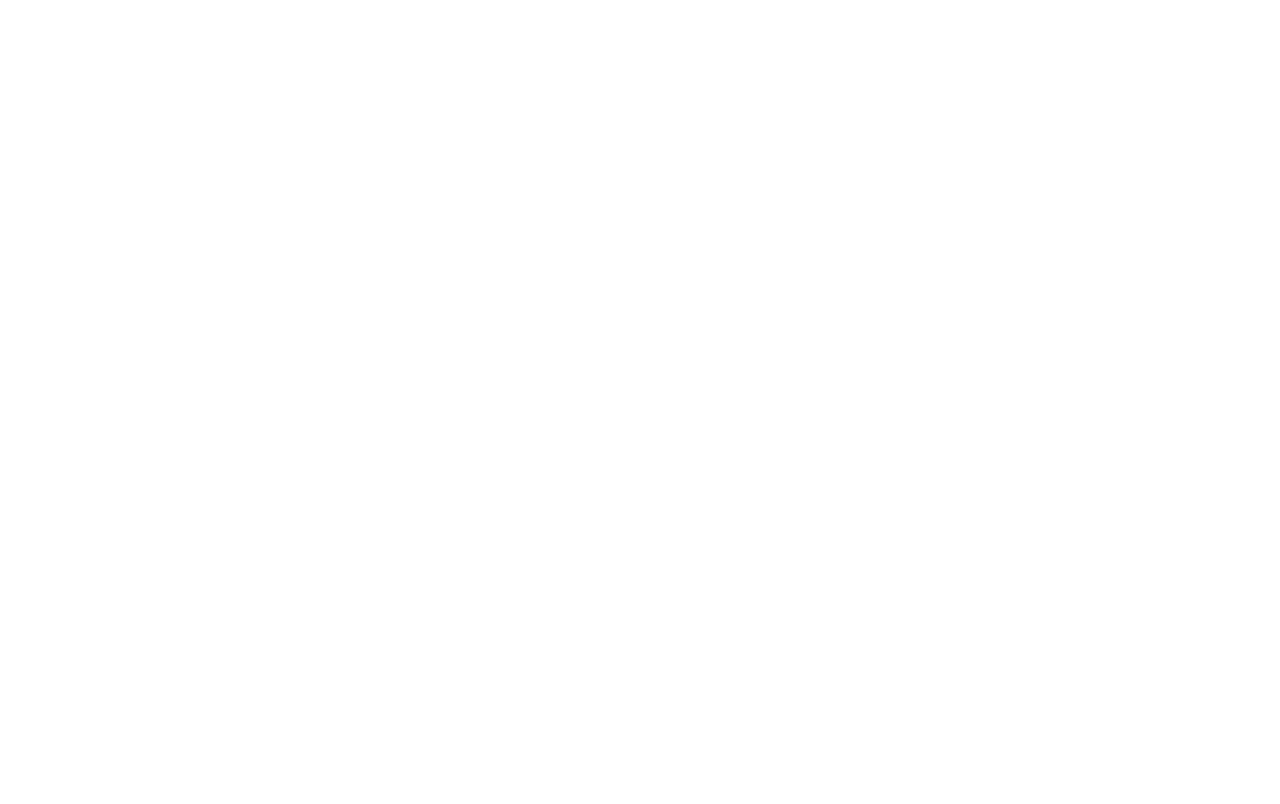
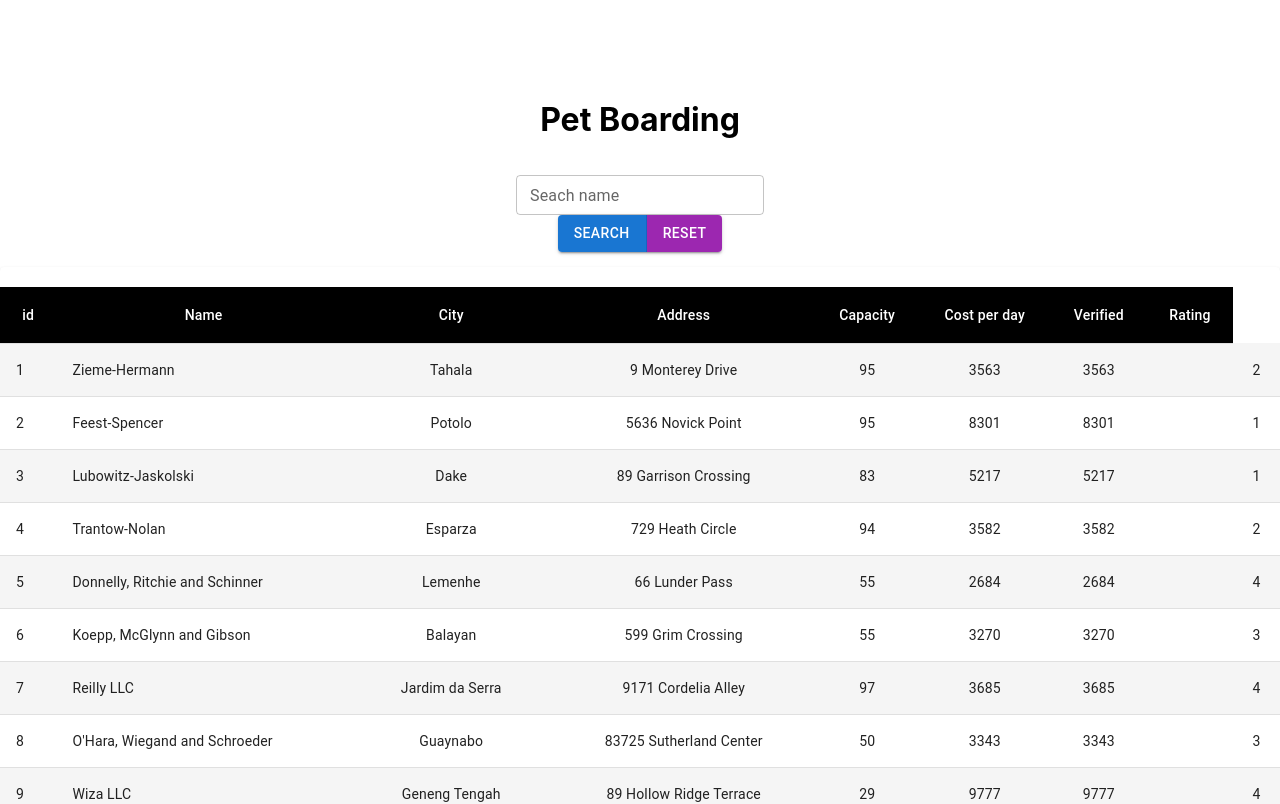
Before and after one commit to abckyadav/pet-boarding, a React (Vite) app: page / in a window 1280 px wide. Shown: the top 804 px of the page. Built offline with nearby package versions, Linux system fonts and the light colour scheme; data requests are answered from the project's data file.

Commit message:
added home page

```diff
--- /dev/null
+++ b/db.json
@@ -0,0 +1,204 @@
+{
+  "users": [
+    {
+      "id": 1,
+      "name": "Zieme-Hermann",
+      "city": "Tahala",
+      "address": "9 Monterey Drive",
+      "capacity": 95,
+      "cost": 3563,
+      "verfied": false,
+      "rating": 2
+    },
+    {
+      "id": 2,
+      "name": "Feest-Spencer",
+      "city": "Potolo",
+      "address": "5636 Novick Point",
+      "capacity": 95,
+      "cost": 8301,
+      "verfied": true,
+      "rating": 1
+    },
+    {
+      "id": 3,
+      "name": "Lubowitz-Jaskolski",
+      "city": "Dake",
+      "address": "89 Garrison Crossing",
+      "capacity": 83,
+      "cost": 5217,
+      "verfied": true,
+      "rating": 1
+    },
+    {
+      "id": 4,
+      "name": "Trantow-Nolan",
+      "city": "Esparza",
+      "address": "729 Heath Circle",
+      "capacity": 94,
+      "cost": 3582,
+      "verfied": true,
+      "rating": 2
+    },
+    {
+      "id": 5,
+      "name": "Donnelly, Ritchie and Schinner",
+      "city": "Lemenhe",
+      "address": "66 Lunder Pass",
+      "capacity": 55,
+      "cost": 2684,
+      "verfied": false,
+      "rating": 4
+    },
+    {
+      "id": 6,
+      "name": "Koepp, McGlynn and Gibson",
+      "city": "Balayan",
+      "address": "599 Grim Crossing",
+      "capacity": 55,
+      "cost": 3270,
+      "verfied": false,
+      "rating": 3
+    },
+    {
+      "id": 7,
+      "name": "Reilly LLC",
+      "city": "Jardim da Serra",
+      "address": "9171 Cordelia Alley",
+      "capacity": 97,
+      "cost": 3685,
+      "verfied": false,
+      "rating": 4
+    },
+    {
+      "id": 8,
+      "name": "O'Hara, Wiegand and Schroeder",
+      "city": "Guaynabo",
+      "address": "83725 Sutherland Center",
+      "capacity": 50,
+      "cost": 3343,
+      "verfied": false,
+      "rating": 3
+    },
+    {
+      "id": 9,
+      "name": "Wiza LLC",
+      "city": "Geneng Tengah",
+      "address": "89 Hollow Ridge Terrace",
+      "capacity": 29,
+      "cost": 9777,
+      "verfied": true,
+      "rating": 4
+    },
+    {
+      "id": 10,
+      "name": "Powlowski-Rogahn",
+      "city": "Ebu",
+      "address": "21700 Jana Way",
+      "capacity": 40,
+      "cost": 5517,
+      "verfied": false,
+      "rating": 5
+    },
+    {
+      "id": 11,
+      "name": "Jacobs, Reichert and Bernhard",
+      "city": "Khairpur Nathan Shāh",
+      "address": "27204 Village Avenue",
+      "capacity": 77,
+      "cost": 4451,
+      "verfied": false,
+      "rating": 2
+    },
+    {
+      "id": 12,
+      "name": "Bode, Grady and Bogisich",
+      "city": "Staraya Stanitsa",
+      "address": "550 Eastlawn Avenue",
+      "capacity": 87,
+      "cost": 3173,
+      "verfied": true,
+      "rating": 5
+    },
+    {
+      "id": 13,
+      "name": "Morar, Mayer and Torphy",
+      "city": "Joconal",
+      "address": "4 Rutledge Plaza",
+      "capacity": 53,
+      "cost": 6649,
+      "verfied": true,
+      "rating": 4
+    },
+    {
+      "id": 14,
+      "name": "Roberts, Swaniawski and Schuster",
+      "city": "Budaka",
+      "address": "02 Warrior Place",
+      "capacity": 14,
+      "cost": 8335,
+      "verfied": true,
+      "rating": 3
+    },
+    {
+      "id": 15,
+      "name": "McGlynn-Hayes",
+      "city": "Nusajaya",
+      "address": "8 Charing Cross Plaza",
+      "capacity": 59,
+      "cost": 2859,
+      "verfied": false,
+      "rating": 1
+    },
+    {
+      "id": 16,
+      "name": "Predovic, Rutherford and Pouros",
+      "city": "Shishang",
+      "address": "19 Mayfield Way",
+      "capacity": 25,
+      "cost": 6073,
+      "verfied": false,
+      "rating": 5
+    },
+    {
+      "id": 17,
+      "name": "Stiedemann Inc",
+      "city": "Rizal",
+      "address": "07696 American Ash Crossing",
+      "capacity": 81,
+      "cost": 575,
+      "verfied": false,
+      "rating": 2
+    },
+    {
+      "id": 18,
+      "name": "Pfeffer, Champlin and Weber",
+      "city": "Batubantar",
+      "address": "401 Doe Crossing Junction",
+      "capacity": 49,
+      "cost": 1004,
+      "verfied": true,
+      "rating": 4
+    },
+    {
+      "id": 19,
+      "name": "Russel, Hodkiewicz and Larkin",
+      "city": "Padangan",
+      "address": "9634 Basil Circle",
+      "capacity": 23,
+      "cost": 3587,
+      "verfied": false,
+      "rating": 2
+    },
+    {
+      "id": 20,
+      "name": "Fay Group",
+      "city": "Riangderi",
+      "address": "680 Mifflin Parkway",
+      "capacity": 60,
+      "cost": 3454,
+      "verfied": true,
+      "rating": 5
+    }
+  ]
+}
--- a/src/App.jsx
+++ b/src/App.jsx
@@ -1,11 +1,12 @@
-import { useState } from "react";
-import logo from "./logo.svg";
 import "./App.css";
+import Home from "./Components/Home";
 
 function App() {
-  const [count, setCount] = useState(0);
-
-  return <div className="App"></div>;
+  return (
+    <div className="App">
+      <Home />
+    </div>
+  );
 }
 
 export default App;
--- /dev/null
+++ b/src/Components/Home.jsx
@@ -0,0 +1,168 @@
+import axios from "axios";
+import React, { useEffect, useState } from "react";
+import { styled } from "@mui/material/styles";
+import Table from "@mui/material/Table";
+import TableBody from "@mui/material/TableBody";
+import TableCell, { tableCellClasses } from "@mui/material/TableCell";
+import TableContainer from "@mui/material/TableContainer";
+import TableHead from "@mui/material/TableHead";
+import TableRow from "@mui/material/TableRow";
+import Paper from "@mui/material/Paper";
+
+import Button from "@mui/material/Button";
+import ButtonGroup from "@mui/material/ButtonGroup";
+
+import TextField from "@mui/material/TextField";
+import IconButton from "@mui/material/IconButton";
+
+const StyledTableCell = styled(TableCell)(({ theme }) => ({
+  [`&.${tableCellClasses.head}`]: {
+    backgroundColor: theme.palette.common.black,
+    color: theme.palette.common.white,
+  },
+  [`&.${tableCellClasses.body}`]: {
+    fontSize: 14,
+  },
+}));
+
+const StyledTableRow = styled(TableRow)(({ theme }) => ({
+  "&:nth-of-type(odd)": {
+    backgroundColor: theme.palette.action.hover,
+  },
+  // hide last border
+  "&:last-child td, &:last-child th": {
+    border: 0,
+  },
+}));
+
+const Home = () => {
+  const [data, setData] = useState([]);
+  const [inputvalue, setinputValue] = useState("");
+
+  const sortOptions = ["name", "city", "verified", "cost", "rating"];
+
+  useEffect(() => {
+    loaduserdata();
+  }, []);
+
+  const loaduserdata = async () => {
+    return await axios
+      .get("http://localhost:5000/users")
+      .then((res) => setData(res.data))
+      .catch((err) => console.log("error:", err));
+  };
+
+  console.log("inputvalue", inputvalue);
+
+  const handleSearch = async (e) => {
+    e.preventDefault();
+
+    return await axios
+      .get(`http://localhost:5000/users?q=${inputvalue}`)
+      .then((res) => {
+        setData(res.data);
+        setinputValue("");
+      })
+      .catch((err) => console.log(err));
+  };
+
+  console.log("data:", data);
+
+  const handleReset = () => {
+    loaduserdata();
+  };
+
+  return (
+    <div style={{ marginTop: "100px" }}>
+      <h1>Pet Boarding</h1>
+
+      <form
+        onSubmit={handleSearch}
+        style={{
+          margin: "auto",
+          padding: "15px",
+          maxWidth: "400px",
+          alignContent: "center",
+        }}
+      >
+        <TextField
+          size="small"
+          label="Seach name"
+          variant="outlined"
+          type="text"
+          placeholder="Seach name"
+          value={inputvalue}
+          onChange={(e) => setinputValue(e.target.value)}
+        />
+
+        <ButtonGroup
+          variant="contained"
+          aria-label="outlined primary button group"
+        >
+          <Button type="submit" color="primary">
+            Search
+          </Button>
+          <Button onClick={() => handleReset()} color="secondary">
+            Reset
+          </Button>
+        </ButtonGroup>
+      </form>
+
+      <div>
+        <TableContainer component={Paper}>
+          <IconButton>
+
+          </IconButton>
+
+          <Table sx={{ minWidth: 700 }} aria-label="customized table">
+            <TableHead>
+              <TableRow>
+                <StyledTableCell align="center">id</StyledTableCell>
+                <StyledTableCell align="center">Name</StyledTableCell>
+                <StyledTableCell align="center">City</StyledTableCell>
+                <StyledTableCell align="center">Address</StyledTableCell>
+                <StyledTableCell align="center">Capacity</StyledTableCell>
+                <StyledTableCell align="center">Cost per day</StyledTableCell>
+                <StyledTableCell align="center">Verified</StyledTableCell>
+                <StyledTableCell align="center">Rating</StyledTableCell>
+              </TableRow>
+            </TableHead>
+            <TableBody>
+              {data.length === 0 ? (
+                <h1>No Data Found</h1>
+              ) : (
+                data.map((row) => (
+                  <StyledTableRow key={row.id}>
+                    <StyledTableCell component="th" scope="row">
+                      {row.id}
+                    </StyledTableCell>
+                    <StyledTableCell component="th" scope="row">
+                      {row.name}
+                    </StyledTableCell>
+                    <StyledTableCell align="center">{row.city}</StyledTableCell>
+                    <StyledTableCell align="center">
+                      {row.address}
+                    </StyledTableCell>
+                    <StyledTableCell align="center">
+                      {row.capacity}
+                    </StyledTableCell>
+                    <StyledTableCell align="center">{row.cost}</StyledTableCell>
+                    <StyledTableCell align="center">{row.cost}</StyledTableCell>
+                    <StyledTableCell align="center">
+                      {row.verified}
+                    </StyledTableCell>
+                    <StyledTableCell align="center">
+                      {row.rating}
+                    </StyledTableCell>
+                  </StyledTableRow>
+                ))
+              )}
+            </TableBody>
+          </Table>
+        </TableContainer>
+      </div>
+    </div>
+  );
+};
+
+export default Home;
```
Also changed, not shown: package.json (+8 -1 lines), 1 other file (tests, documents, lock files or other folders).
